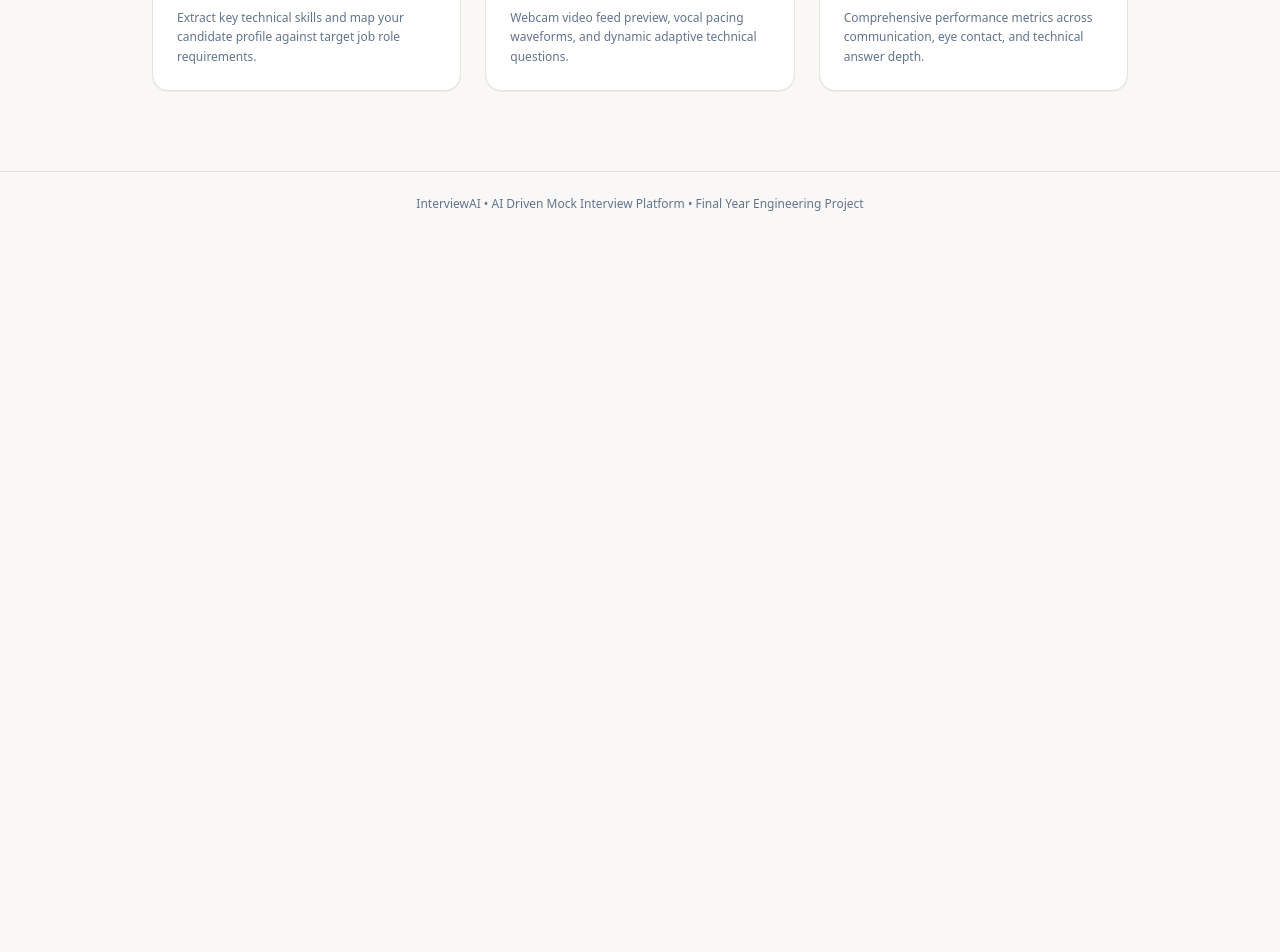
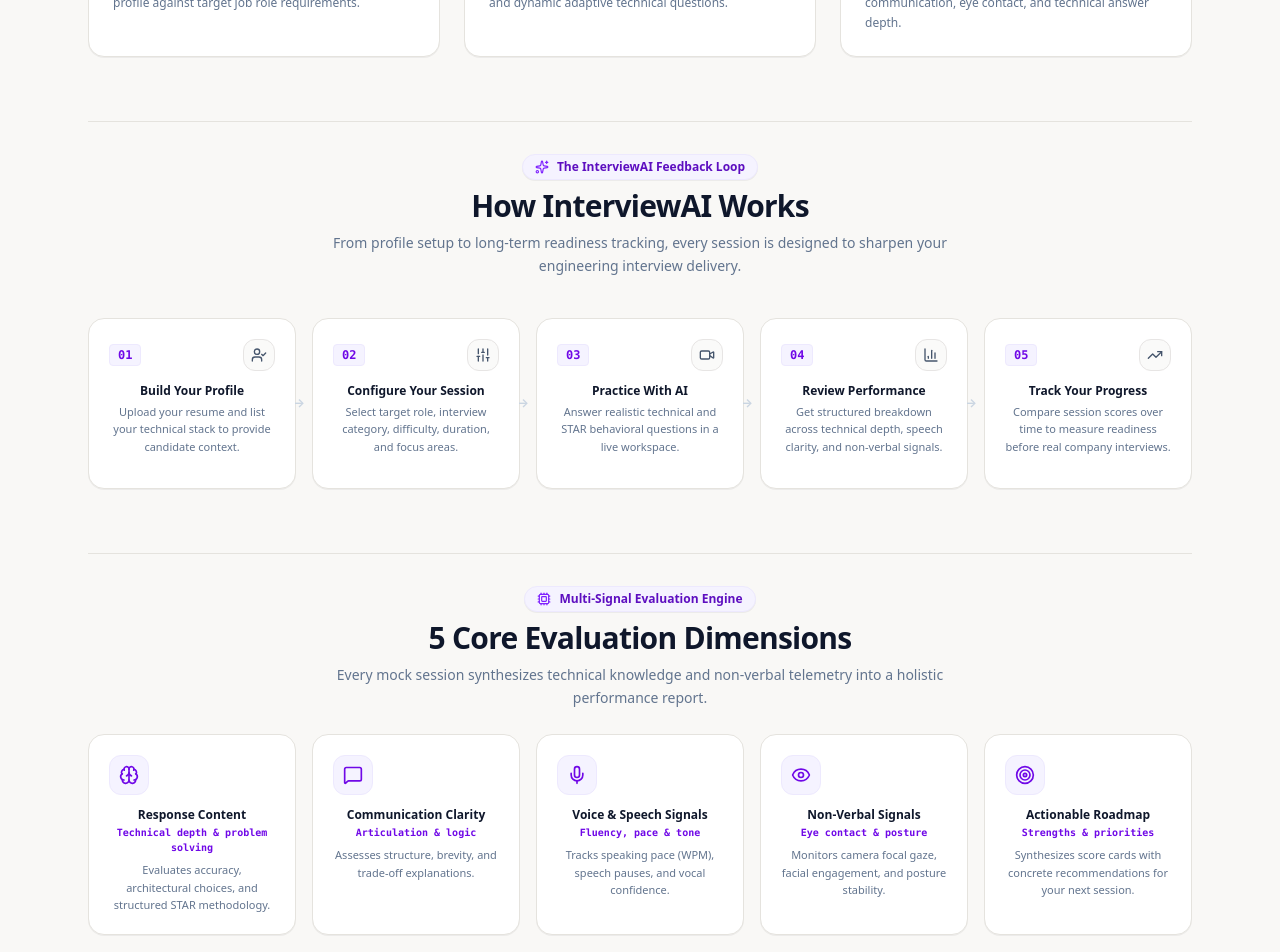
Before and after one commit to Atharva0393/interview-ai, a Next.js app: page / in a window 1280 px wide. Shown: the part 780-1732 px from the top of the page. Before the commit the page ends 1016 px from the top, so only its background shows below. Built offline with nearby package versions, Linux system fonts and the light colour scheme.

Commit message:
feat(showcase): improve product storytelling and final demo experience

```diff
--- a/src/app/dashboard/page.tsx
+++ b/src/app/dashboard/page.tsx
@@ -111,7 +111,7 @@
                 <h3 className="text-base font-bold text-slate-900">AI Coach Recommendation</h3>
               </div>
               <p className="text-xs text-slate-600 leading-relaxed mb-4">
-                Based on your last <span className="text-violet-700 font-semibold">Senior React Developer</span> mock session, your technical explanations are strong, but eye contact dropped during STAR response transitions.
+                Based on your last <span className="text-violet-700 font-semibold">Frontend Developer</span> mock session, your technical explanations are strong, but eye contact dropped during STAR response transitions.
               </p>
               <div className="p-3.5 rounded-xl bg-stone-50 border border-stone-200/80 space-y-2">
                 <div className="flex items-center justify-between text-xs font-bold text-slate-900">
@@ -126,7 +126,7 @@
 
             <Link
               href="/resume"
-              className="mt-6 flex items-center justify-between px-4 py-2.5 rounded-xl bg-stone-100 hover:bg-stone-200/60 text-xs font-bold text-slate-700 hover:text-slate-900 border border-stone-200 transition-colors"
+              className="mt-6 flex items-center justify-between px-4 py-2.5 rounded-xl bg-stone-100 hover:bg-stone-200/60 text-xs font-bold text-slate-700 hover:text-slate-900 border border-stone-200 transition-colors focus-visible:ring-2 focus-visible:ring-violet-500 focus-visible:outline-none"
             >
               <span>Review Resume Target Roles</span>
               <ArrowRight className="w-3.5 h-3.5 text-violet-700" />
--- a/src/app/page.tsx
+++ b/src/app/page.tsx
@@ -1,7 +1,9 @@
 "use client";
 
 import Link from "next/link";
-import { Sparkles, ArrowRight, Video, BarChart2, Cpu, CheckCircle } from "lucide-react";
+import { Sparkles, ArrowRight, Video, BarChart2, Cpu } from "lucide-react";
+import { HowItWorks } from "@/components/ui/how-it-works";
+import { AnalysisDimensions } from "@/components/ui/analysis-dimensions";
 
 export default function LandingPage() {
   return (
@@ -27,7 +29,7 @@
         <div className="flex items-center gap-3">
           <Link
             href="/dashboard"
-            className="px-4 py-2 rounded-xl text-xs font-bold bg-violet-600 hover:bg-violet-700 text-white transition-all shadow-xs cursor-pointer"
+            className="px-4 py-2 rounded-xl text-xs font-bold bg-violet-600 hover:bg-violet-700 text-white transition-all shadow-xs cursor-pointer focus-visible:ring-2 focus-visible:ring-violet-500 focus-visible:outline-none"
           >
             Launch Workspace
           </Link>
@@ -35,47 +37,49 @@
       </header>
 
       {/* Hero Body */}
-      <main className="max-w-5xl mx-auto px-6 py-20 text-center space-y-8 flex-1 flex flex-col justify-center">
+      <main className="max-w-6xl mx-auto px-6 py-16 text-center space-y-16 flex-1 flex flex-col justify-center">
+        <div className="space-y-6 max-w-4xl mx-auto">
           <div className="inline-flex items-center gap-2 px-3.5 py-1.5 rounded-full bg-white border border-[#e5e3de] text-xs font-semibold text-violet-800 mx-auto shadow-2xs">
             <Cpu className="w-4 h-4 text-violet-600" />
-          <span>Next-Generation AI Engineering Interview Simulator</span>
+            <span>AI-Driven Engineering Interview Simulator</span>
           </div>
 
           <h1 className="text-4xl sm:text-6xl font-extrabold tracking-tight text-slate-900 leading-tight">
-          Master Tech Interviews with <br />
-          <span className="text-gradient-violet">Real-Time AI Coaching</span>
+            Practice Realistic Tech Interviews. <br />
+            <span className="text-gradient-violet">Get Actionable AI Feedback.</span>
           </h1>
 
           <p className="text-slate-600 text-base sm:text-lg max-w-2xl mx-auto font-normal leading-relaxed">
-          Simulate high-stakes engineering interviews with vocal evaluation, speech pacing analysis, STAR response structuring, and personalized technical feedback.
+            Simulate engineering mock interviews with vocal evaluation, speech pacing analysis, STAR response structuring, and personalized technical feedback.
           </p>
 
-        <div className="pt-4 flex flex-col sm:flex-row items-center justify-center gap-4">
+          <div className="pt-2 flex flex-col sm:flex-row items-center justify-center gap-4">
             <Link
               href="/dashboard"
-            className="w-full sm:w-auto px-8 py-3.5 rounded-xl font-bold text-xs bg-violet-600 hover:bg-violet-700 text-white shadow-sm hover:scale-[1.01] active:scale-[0.99] transition-all flex items-center justify-center gap-2 cursor-pointer"
+              className="w-full sm:w-auto px-8 py-3.5 rounded-xl font-bold text-xs bg-violet-600 hover:bg-violet-700 text-white shadow-sm hover:scale-[1.01] active:scale-[0.99] transition-all flex items-center justify-center gap-2 cursor-pointer focus-visible:ring-2 focus-visible:ring-violet-500 focus-visible:outline-none"
             >
               <span>Enter Dashboard Overview</span>
               <ArrowRight className="w-4 h-4" />
             </Link>
             <Link
               href="/interview/setup"
-            className="w-full sm:w-auto px-8 py-3.5 rounded-xl font-bold text-xs bg-white hover:bg-stone-50 text-slate-700 border border-[#e5e3de] transition-colors flex items-center justify-center gap-2 shadow-2xs cursor-pointer"
+              className="w-full sm:w-auto px-8 py-3.5 rounded-xl font-bold text-xs bg-white hover:bg-stone-50 text-slate-700 border border-[#e5e3de] transition-colors flex items-center justify-center gap-2 shadow-2xs cursor-pointer focus-visible:ring-2 focus-visible:ring-violet-500 focus-visible:outline-none"
             >
               <Video className="w-4 h-4 text-violet-600" />
               <span>Start Quick Session</span>
             </Link>
           </div>
+        </div>
 
         {/* Feature Highlights Grid */}
-        <div className="grid grid-cols-1 sm:grid-cols-3 gap-6 pt-16 text-left">
+        <div className="grid grid-cols-1 sm:grid-cols-3 gap-6 text-left">
           <div className="p-6 rounded-2xl bg-white border border-[#e5e3de] shadow-2xs space-y-3">
             <div className="w-10 h-10 rounded-xl bg-violet-50 border border-violet-100 flex items-center justify-center text-violet-600 mb-2">
               <Cpu className="w-5 h-5" />
             </div>
-            <h3 className="text-base font-bold text-slate-900">AI Resume Parsing</h3>
+            <h3 className="text-base font-bold text-slate-900">01. Resume Context</h3>
             <p className="text-xs text-slate-500 leading-relaxed">
-              Extract key technical skills and map your candidate profile against target job role requirements.
+              Extract core technical skills and map your candidate profile against target job role requirements.
             </p>
           </div>
 
@@ -83,7 +87,7 @@
             <div className="w-10 h-10 rounded-xl bg-violet-50 border border-violet-100 flex items-center justify-center text-violet-600 mb-2">
               <Video className="w-5 h-5" />
             </div>
-            <h3 className="text-base font-bold text-slate-900">Simulated Mock Room</h3>
+            <h3 className="text-base font-bold text-slate-900">02. Live Practice Room</h3>
             <p className="text-xs text-slate-500 leading-relaxed">
               Webcam video feed preview, vocal pacing waveforms, and dynamic adaptive technical questions.
             </p>
@@ -93,17 +97,27 @@
             <div className="w-10 h-10 rounded-xl bg-violet-50 border border-violet-100 flex items-center justify-center text-violet-600 mb-2">
               <BarChart2 className="w-5 h-5" />
             </div>
-            <h3 className="text-base font-bold text-slate-900">Deep Analytics</h3>
+            <h3 className="text-base font-bold text-slate-900">03. Performance Reports</h3>
             <p className="text-xs text-slate-500 leading-relaxed">
               Comprehensive performance metrics across communication, eye contact, and technical answer depth.
             </p>
           </div>
         </div>
+
+        {/* Integrated Product Feedback Loop Timeline */}
+        <div className="pt-8 border-t border-[#e5e3de]">
+          <HowItWorks />
+        </div>
+
+        {/* Integrated 5 Evaluation Dimensions Showcase */}
+        <div className="pt-8 border-t border-[#e5e3de]">
+          <AnalysisDimensions />
+        </div>
       </main>
 
       {/* Footer */}
       <footer className="py-6 px-8 border-t border-[#e5e3de] text-center text-xs text-slate-500">
-        InterviewAI • AI Driven Mock Interview Platform • Final Year Engineering Project
+        InterviewAI • AI Driven Mock Interview Platform
       </footer>
     </div>
   );
--- /dev/null
+++ b/src/components/ui/analysis-dimensions.tsx
@@ -0,0 +1,103 @@
+"use client";
+
+import React from "react";
+import { Brain, MessageSquare, Mic, Eye, Target, Cpu } from "lucide-react";
+import { cn } from "@/lib/utils";
+
+interface AnalysisDimensionsProps {
+  className?: string;
+  showSubtitle?: boolean;
+}
+
+export function AnalysisDimensions({ className, showSubtitle = true }: AnalysisDimensionsProps) {
+  const dimensions = [
+    {
+      id: "content",
+      title: "Response Content",
+      subtitle: "Technical depth & problem solving",
+      description: "Evaluates accuracy, architectural choices, and structured STAR methodology.",
+      icon: Brain,
+      color: "violet",
+    },
+    {
+      id: "communication",
+      title: "Communication Clarity",
+      subtitle: "Articulation & logic",
+      description: "Assesses structure, brevity, and trade-off explanations.",
+      icon: MessageSquare,
+      color: "violet",
+    },
+    {
+      id: "voice",
+      title: "Voice & Speech Signals",
+      subtitle: "Fluency, pace & tone",
+      description: "Tracks speaking pace (WPM), speech pauses, and vocal confidence.",
+      icon: Mic,
+      color: "emerald",
+    },
+    {
+      id: "nonverbal",
+      title: "Non-Verbal Signals",
+      subtitle: "Eye contact & posture",
+      description: "Monitors camera focal gaze, facial engagement, and posture stability.",
+      icon: Eye,
+      color: "emerald",
+    },
+    {
+      id: "roadmap",
+      title: "Actionable Roadmap",
+      subtitle: "Strengths & priorities",
+      description: "Synthesizes score cards with concrete recommendations for your next session.",
+      icon: Target,
+      color: "violet",
+    },
+  ];
+
+  return (
+    <div className={cn("space-y-6", className)}>
+      {showSubtitle && (
+        <div className="text-center max-w-2xl mx-auto space-y-2">
+          <div className="inline-flex items-center gap-2 px-3 py-1 rounded-full bg-violet-50 border border-violet-100 text-xs font-semibold text-violet-800 shadow-2xs">
+            <Cpu className="w-3.5 h-3.5 text-violet-600" />
+            <span>Multi-Signal Evaluation Engine</span>
+          </div>
+          <h2 className="text-2xl sm:text-3xl font-extrabold text-slate-900 tracking-tight">
+            5 Core Evaluation Dimensions
+          </h2>
+          <p className="text-xs sm:text-sm text-slate-500 font-normal leading-relaxed">
+            Every mock session synthesizes technical knowledge and non-verbal telemetry into a holistic performance report.
+          </p>
+        </div>
+      )}
+
+      {/* Grid of 5 Dimensions */}
+      <div className="grid grid-cols-1 sm:grid-cols-2 lg:grid-cols-5 gap-4">
+        {dimensions.map((dim) => {
+          const Icon = dim.icon;
+          return (
+            <div
+              key={dim.id}
+              className="p-5 rounded-2xl bg-white border border-[#e5e3de] shadow-2xs space-y-3 hover:border-violet-300 transition-all flex flex-col justify-between"
+            >
+              <div className="space-y-3">
+                <div className="w-10 h-10 rounded-xl bg-violet-50 border border-violet-100 flex items-center justify-center text-violet-700">
+                  <Icon className="w-5 h-5" />
+                </div>
+
+                <div>
+                  <h3 className="text-xs font-bold text-slate-900 mb-0.5">{dim.title}</h3>
+                  <span className="text-[10px] font-mono text-violet-700 font-bold block mb-1.5">
+                    {dim.subtitle}
+                  </span>
+                  <p className="text-[11px] text-slate-500 leading-relaxed font-normal">
+                    {dim.description}
+                  </p>
+                </div>
+              </div>
+            </div>
+          );
+        })}
+      </div>
+    </div>
+  );
+}
--- /dev/null
+++ b/src/components/ui/how-it-works.tsx
@@ -0,0 +1,100 @@
+"use client";
+
+import React from "react";
+import { UserCheck, Sliders, Video, BarChart3, TrendingUp, Sparkles } from "lucide-react";
+import { cn } from "@/lib/utils";
+
+interface HowItWorksProps {
+  className?: string;
+}
+
+export function HowItWorks({ className }: HowItWorksProps) {
+  const steps = [
+    {
+      number: "01",
+      title: "Build Your Profile",
+      description: "Upload your resume and list your technical stack to provide candidate context.",
+      icon: UserCheck,
+    },
+    {
+      number: "02",
+      title: "Configure Your Session",
+      description: "Select target role, interview category, difficulty, duration, and focus areas.",
+      icon: Sliders,
+    },
+    {
+      number: "03",
+      title: "Practice With AI",
+      description: "Answer realistic technical and STAR behavioral questions in a live workspace.",
+      icon: Video,
+    },
+    {
+      number: "04",
+      title: "Review Performance",
+      description: "Get structured breakdown across technical depth, speech clarity, and non-verbal signals.",
+      icon: BarChart3,
+    },
+    {
+      number: "05",
+      title: "Track Your Progress",
+      description: "Compare session scores over time to measure readiness before real company interviews.",
+      icon: TrendingUp,
+    },
+  ];
+
+  return (
+    <div className={cn("space-y-6", className)}>
+      <div className="text-center max-w-2xl mx-auto space-y-2">
+        <div className="inline-flex items-center gap-2 px-3 py-1 rounded-full bg-violet-50 border border-violet-100 text-xs font-semibold text-violet-800 shadow-2xs">
+          <Sparkles className="w-3.5 h-3.5 text-violet-600" />
+          <span>The InterviewAI Feedback Loop</span>
+        </div>
+        <h2 className="text-2xl sm:text-3xl font-extrabold text-slate-900 tracking-tight">
+          How InterviewAI Works
+        </h2>
+        <p className="text-xs sm:text-sm text-slate-500 font-normal leading-relaxed">
+          From profile setup to long-term readiness tracking, every session is designed to sharpen your engineering interview delivery.
+        </p>
+      </div>
+
+      {/* Editorial Timeline Grid */}
+      <div className="grid grid-cols-1 md:grid-cols-5 gap-4 pt-4">
+        {steps.map((step, idx) => {
+          const Icon = step.icon;
+          return (
+            <div
+              key={step.number}
+              className="p-5 rounded-2xl bg-white border border-[#e5e3de] shadow-2xs space-y-3 relative group hover:border-violet-300 transition-all flex flex-col justify-between"
+            >
+              <div className="space-y-3">
+                <div className="flex items-center justify-between">
+                  <span className="text-xs font-mono font-extrabold text-violet-700 bg-violet-50 px-2 py-0.5 rounded border border-violet-100">
+                    {step.number}
+                  </span>
+                  <div className="w-8 h-8 rounded-xl bg-stone-50 border border-stone-200 flex items-center justify-center text-slate-600 group-hover:text-violet-600 group-hover:bg-violet-50 transition-colors">
+                    <Icon className="w-4 h-4" />
+                  </div>
+                </div>
+
+                <div>
+                  <h3 className="text-xs font-bold text-slate-900 group-hover:text-violet-700 transition-colors mb-1">
+                    {step.title}
+                  </h3>
+                  <p className="text-[11px] text-slate-500 leading-relaxed font-normal">
+                    {step.description}
+                  </p>
+                </div>
+              </div>
+
+              {idx < steps.length - 1 && (
+                <div className="hidden md:block absolute -right-2.5 top-1/2 -translate-y-1/2 z-10 text-slate-300 font-bold text-xs">
+                  →
+                </div>
+              )}
+            </div>
+          );
+        })}
+      </div>
+    </div>
+  );
+}
```
Lines whose indentation alone changed are shown as unchanged.
